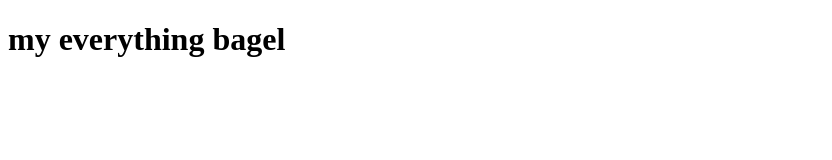
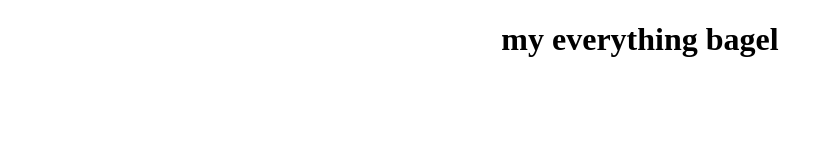
Before and after one commit to k31r0/My-Website, a plain HTML site: page index.html in a window 1280 px wide. Shown: the whole page, without its empty margins (0-832 px from the left). Drawn offline with Linux system fonts and the light colour scheme.

Commit message:
style.css

```diff
--- a/style.css
+++ b/style.css
@@ -1,6 +1,12 @@
+body {
+  display: flex;
+  justify-content: center;
+  align-items: center;
+  height: 100;
+  margin: 0;
+  flex-direction: column;
+}
+
 .bagel.jpg {
-  display: block;
-  margin-left: auto;
-  margin-right: auto;
-  width: 50;
+
 }
```
